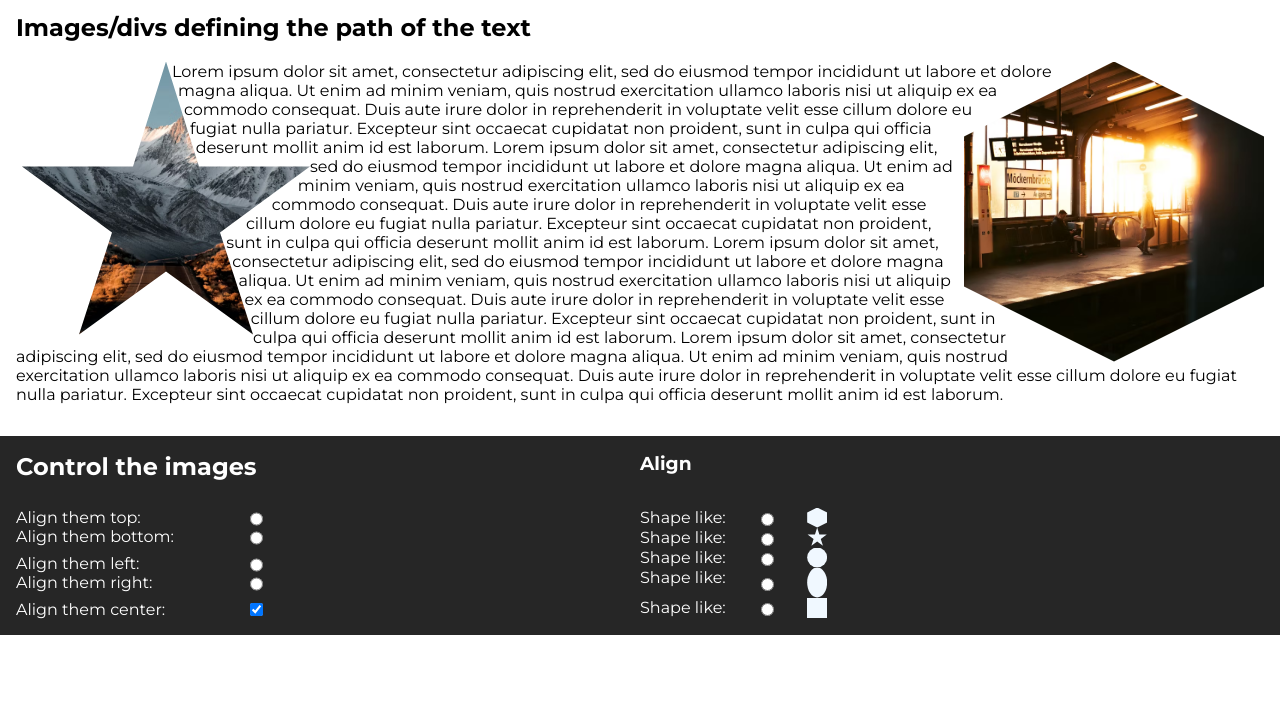
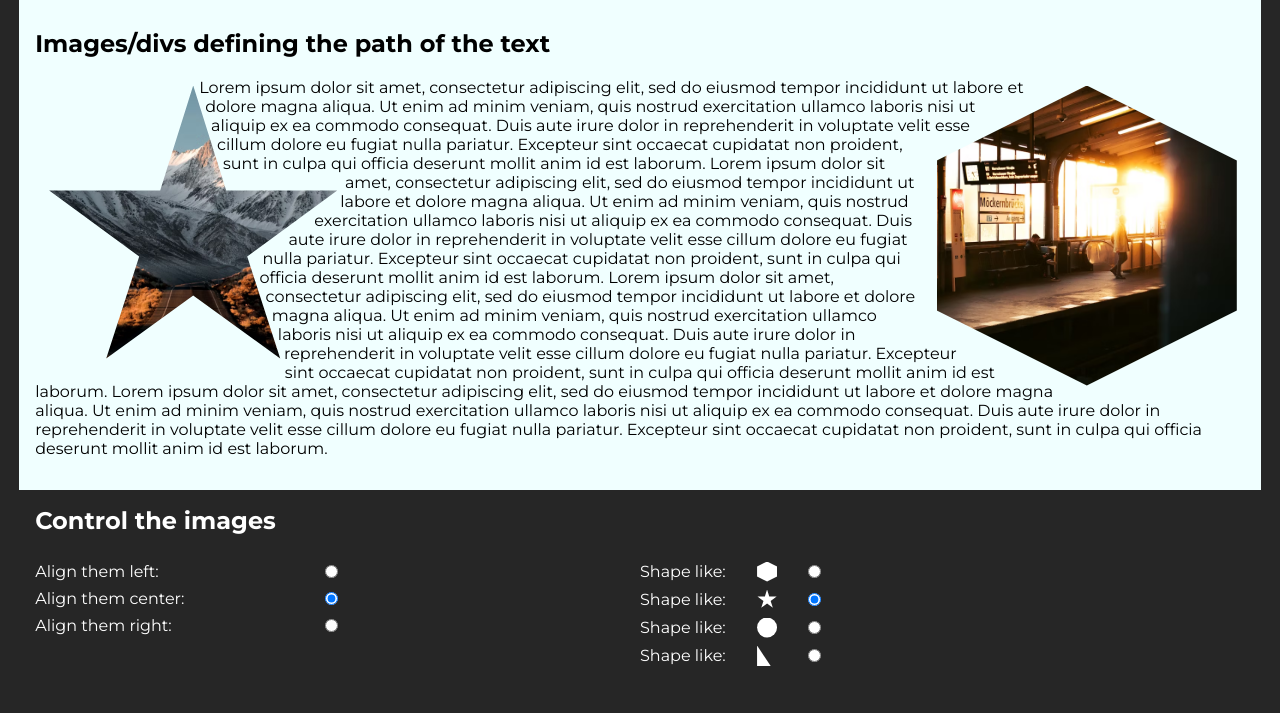
Before and after one commit to AliAhmed205/theme-layout, a plain HTML site: page snacks.html in a window 1280 px wide. Shown: the part 87-800 px from the top of the page. Drawn offline with Linux system fonts and the light colour scheme.

Commit message:
added positions controls

```diff
--- a/snacks.css
+++ b/snacks.css
@@ -4,17 +4,17 @@ html {
 body {
     margin: 0;
     padding: 0;
+    background-color: rgb(38, 38, 38);
 }
 
 :root {
-
 }
 
 /* all the divs in the ul li's */
 body div {
     width: 20px;
     height: 20px;
-    shape-outside: url('images/star.webp')
+    shape-outside: url("images/star.webp");
 }
 
 body img {
@@ -23,8 +23,13 @@ body img {
 }
 
 main {
+    margin: auto;
+    margin-top: 1rem;
+    width: 97%;
     display: flex;
     flex-direction: column;
+    border-radius: 40px 40px 0 0;
+    background-color: azure;
 }
 main h1:has(+ p) {
     margin: 0;
@@ -40,37 +45,48 @@ body main section {
     padding: 1rem;
     height: fit-content;
 }
-body main section h2, body main section h3 {
+body main section h2,
+body main section h3 {
     margin-top: 0;
 }
 body main section:nth-child(3) div.image1 {
     float: left;
-    shape-outside: polygon(50% 0%, 61% 35%, 98% 35%, 68% 57%, 79% 91%, 50% 70%, 21% 91%, 32% 57%, 2% 35%, 39% 35%);
-    clip-path: polygon(50% 0%, 61% 35%, 98% 35%, 68% 57%, 79% 91%, 50% 70%, 21% 91%, 32% 57%, 2% 35%, 39% 35%);
     background-image: url("images/road-image2.avif");
     height: 300px;
     width: 300px;
     background-size: cover;
     background-position: center;
+    margin: 0.5rem;
 }
 body main section:nth-child(3) div.image2 {
     float: right;
-    shape-outside: polygon(50% 0%, 100% 25%, 100% 75%, 50% 100%, 0% 75%, 0% 25%);
+    shape-outside: polygon(
+        50% 0%,
+        100% 25%,
+        100% 75%,
+        50% 100%,
+        0% 75%,
+        0% 25%
+    );
     clip-path: polygon(50% 0%, 100% 25%, 100% 75%, 50% 100%, 0% 75%, 0% 25%);
     background-image: url("images/station-image1.webp");
     width: 300px;
     height: 300px;
     background-size: cover;
     background-position: center;
+    margin: 0.5rem;
 }
 
 /* control panel */
-  main section:last-child  {
+main section:last-child {
     background-color: rgb(38, 38, 38);
     color: white;
     display: grid;
     grid-template-columns: 1fr 1fr;
     grid-template-rows: 3em 1fr;
+}
+main section:last-child h2 {
+    grid-column: 1 / 3;
 }
 main section:last-child ul {
     padding: 0;
@@ -81,23 +97,58 @@ body main section:nth-child(3) div.image1 {
 main section:last-child ul li {
     list-style: none;
     width: 30%;
+    margin-bottom: 0.5rem;
 }
 main section:last-child ul li label {
     display: flex;
     width: 100%;
     justify-content: space-between;
+    align-items: center;
+}
+main section:last-child ul li label input {
+    margin: 0;
 }
 main section:last-child ul li label > div {
-    background-color: aliceblue;
+    background-color: white;
 }
+/* Icons in the labels */
 /* star */
 main section:last-child ul li label > div.star {
-    shape-outside: polygon(50% 0%, 61% 35%, 98% 35%, 68% 57%, 79% 91%, 50% 70%, 21% 91%, 32% 57%, 2% 35%, 39% 35%);
-    clip-path: polygon(50% 0%, 61% 35%, 98% 35%, 68% 57%, 79% 91%, 50% 70%, 21% 91%, 32% 57%, 2% 35%, 39% 35%);
+    shape-outside: polygon(
+        50% 0%,
+        61% 35%,
+        98% 35%,
+        68% 57%,
+        79% 91%,
+        50% 70%,
+        21% 91%,
+        32% 57%,
+        2% 35%,
+        39% 35%
+    );
+    clip-path: polygon(
+        50% 0%,
+        61% 35%,
+        98% 35%,
+        68% 57%,
+        79% 91%,
+        50% 70%,
+        21% 91%,
+        32% 57%,
+        2% 35%,
+        39% 35%
+    );
 }
 /* hexagon */
 main section:last-child ul li label > div.hexagon {
-    shape-outside: polygon(50% 0%, 100% 25%, 100% 75%, 50% 100%, 0% 75%, 0% 25%);
+    shape-outside: polygon(
+        50% 0%,
+        100% 25%,
+        100% 75%,
+        50% 100%,
+        0% 75%,
+        0% 25%
+    );
     clip-path: polygon(50% 0%, 100% 25%, 100% 75%, 50% 100%, 0% 75%, 0% 25%);
 }
 /* circle */
@@ -106,36 +157,100 @@ body main section:nth-child(3) div.image1 {
     clip-path: circle();
 }
 /* inset */
-  main section:last-child ul li label > div.inset{
-    /* shape-outside: inset();
-    clip-path: inset(); */
+main section:last-child ul li label > div.triangle {
+    shape-outside: polygon(0 0, 0 300px, 200px 300px);
+    clip-path: polygon(0 0, 0 300px, 200px 300px);
 }
 /* ellipse */
 main section:last-child ul li label > div.ellipse {
     shape-outside: ellipse();
     clip-path: ellipse();
-    /* aspect-ratio: 1 / 2; */
     height: 30px;
 }
 
-
 main section:last-child > div {
-    width: 40%;
+    width: 50%;
     height: 100%;
 }
 main section:last-child div ul li {
     width: 100%;
 }
-  main section:last-child div > label{
+main section:last-child div > label {
     display: block;
-    margin-top:0.5rem;
+    margin-top: 0.5rem;
     width: 100%;
     display: flex;
     justify-content: space-between;
 }
 
-    /* Kind of like all the if statements */
-html:has(.circle:checked)  .image1 {
+/* Kind of like all the if statements for the shape of image1*/
+html:has(.circle:checked) .image1 {
     shape-outside: circle();
     clip-path: circle();
 }
+html:has(.hexagon:checked) .image1 {
+    shape-outside: polygon(
+        50% 0%,
+        100% 25%,
+        100% 75%,
+        50% 100%,
+        0% 75%,
+        0% 25%
+    );
+    clip-path: polygon(50% 0%, 100% 25%, 100% 75%, 50% 100%, 0% 75%, 0% 25%);
+}
+html:has(.star:checked) .image1 {
+    shape-outside: polygon(
+        50% 0%,
+        61% 35%,
+        98% 35%,
+        68% 57%,
+        79% 91%,
+        50% 70%,
+        21% 91%,
+        32% 57%,
+        2% 35%,
+        39% 35%
+    );
+    clip-path: polygon(
+        50% 0%,
+        61% 35%,
+        98% 35%,
+        68% 57%,
+        79% 91%,
+        50% 70%,
+        21% 91%,
+        32% 57%,
+        2% 35%,
+        39% 35%
+    );
+}
+html:has(.triangle:checked) .image1 {
+    shape-outside: polygon(0 0, 0 300px, 200px 300px);
+    clip-path: polygon(0 0, 0 300px, 200px 300px);
+}
+
+/* Kind of like all the if statements for the position of image1 */
+/*
+html:has(.top:checked) .image1 {
+    background-position: top;
+}
+html:has(.bottom:checked) .image1 {
+    background-position: bottom;
+} */
+html:has(.left:checked) .image1 {
+    background-position: left;
+}
+html:has(.right:checked) .image1 {
+    background-position: right;
+}
+html:has(.center:checked) .image1 {
+    background-position: center;
+}
+
+/* html:has(.top:checked, .left:checked){
+    background-position: top left;
+}
+html:has(.bottom:checked, .right:checked){
+    background-position: bottom 50px right 100px;
+} */
--- a/snacks.html
+++ b/snacks.html
@@ -31,46 +31,47 @@
        <!-- controls to change the position of the images -->
        <section>
         <h2>Control the images</h2>
-        <h3>Align </h3>
         <div>
+            <!-- <ul>
+                <li><label>
+                    Align them top: <input class="top" name="align-vert" type="radio">
+                </label></li>
+                <li><label>
+                    Align them bottom: <input class="bottom" name="align-vert" type="radio">
+                </label></li>
+            </ul> -->
             <ul>
                 <li><label>
-                    Align them top: <input name="align-vert" type="radio">
+                    Align them left: <input class="left" name="align-horizon" type="radio">
                 </label></li>
-                <li></li>
+                <li> <label>
+                    Align them center: <input checked class="center" name="align-horizon"  type="radio">
+                </label></li>
                 <li><label>
-                    Align them bottom: <input name="align-vert" type="radio">
+                    Align them right: <input class="right" name="align-horizon" type="radio">
                 </label></li>
             </ul>
+
+        </div>
+        <!-- <section> -->
             <ul>
                 <li><label>
-                    Align them left: <input name="align-horizon" type="radio">
+                    Shape like:<div class="hexagon"></div> <input class="hexagon" name="shape" type="radio">
                 </label></li>
                 <li><label>
-                    Align them right: <input name="align-horizon" type="radio">
+                    Shape like: <div class="star"></div> <input checked class="star" name="shape" type="radio">
                 </label></li>
+                <li><label>
+                    Shape like:<div class="circle"></div>  <input class="circle" name="shape" type="radio">
+                </label></li>
+                <li><label>
+                    Shape like: <div class="triangle"></div> <input class="triangle" name="shape" type="radio">
+                </label></li>
+                <!-- <li><label>
+                    Shape like: <div class="inset"></div> <input class="inset" name="shape" type="radio">
+                </label></li> -->
             </ul>
-            <label>
-                Align them center: <input checked type="checkbox">
-            </label>
-        </div>
-        <ul>
-            <li><label>
-                Shape like:<input name="shape" type="radio"><div class="hexagon"></div>
-            </label></li>
-            <li><label>
-                Shape like:  <input name="shape" type="radio"><div class="star"></div>
-            </label></li>
-            <li><label>
-                Shape like:<input class="circle" name="shape" type="radio"> <div class="circle"></div>
-            </label></li>
-            <li><label>
-                Shape like:  <input name="shape" type="radio"><div class="ellipse"></div>
-            </label></li>
-            <li><label>
-                Shape like: <input name="shape" type="radio"><div class="inset"></div>
-            </label></li>
-        </ul>
+        <!-- </section> -->
        </section>
     </main>
 </body>
```
Lines whose indentation alone changed are shown as unchanged.
